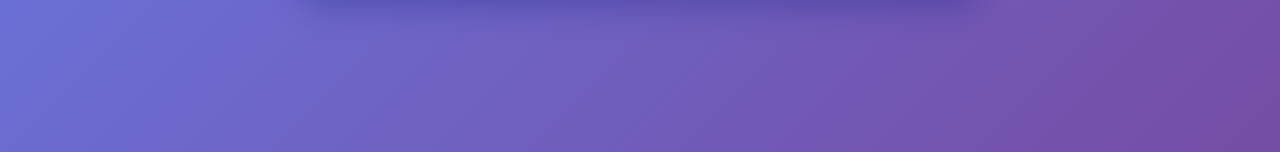
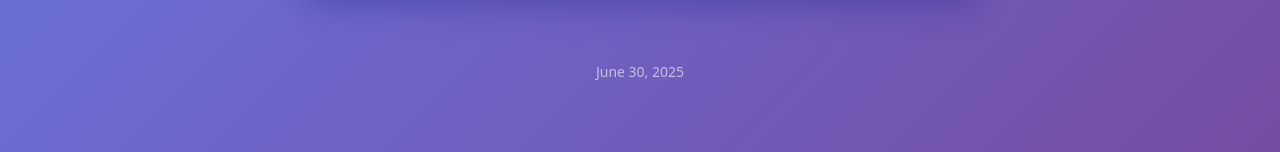
Before and after one commit to martinpries/ParkInCPH, a Next.js app: page / in a window 1280 px wide. Shown: the part 594-746 px from the top of the page. Built offline with nearby package versions, Linux system fonts and the light colour scheme.

Commit message:
Add date display at bottom of page
Co-authored-by: martinpries <4990878+martinpries@users.noreply.github.com>

```diff
--- a/src/app/page.tsx
+++ b/src/app/page.tsx
@@ -98,6 +98,17 @@ export default function HomePage() {  const [results, setResults] = useState<Par
             </div>
           </div>
         )}
+
+        {/* Date footer */}
+        <div className="mt-16 text-center">
+          <p className="text-white/60 text-sm">
+            {new Date().toLocaleDateString('en-US', {
+              year: 'numeric',
+              month: 'long',
+              day: 'numeric'
+            })}
+          </p>
+        </div>
       </div>
     </div>
   );
```
